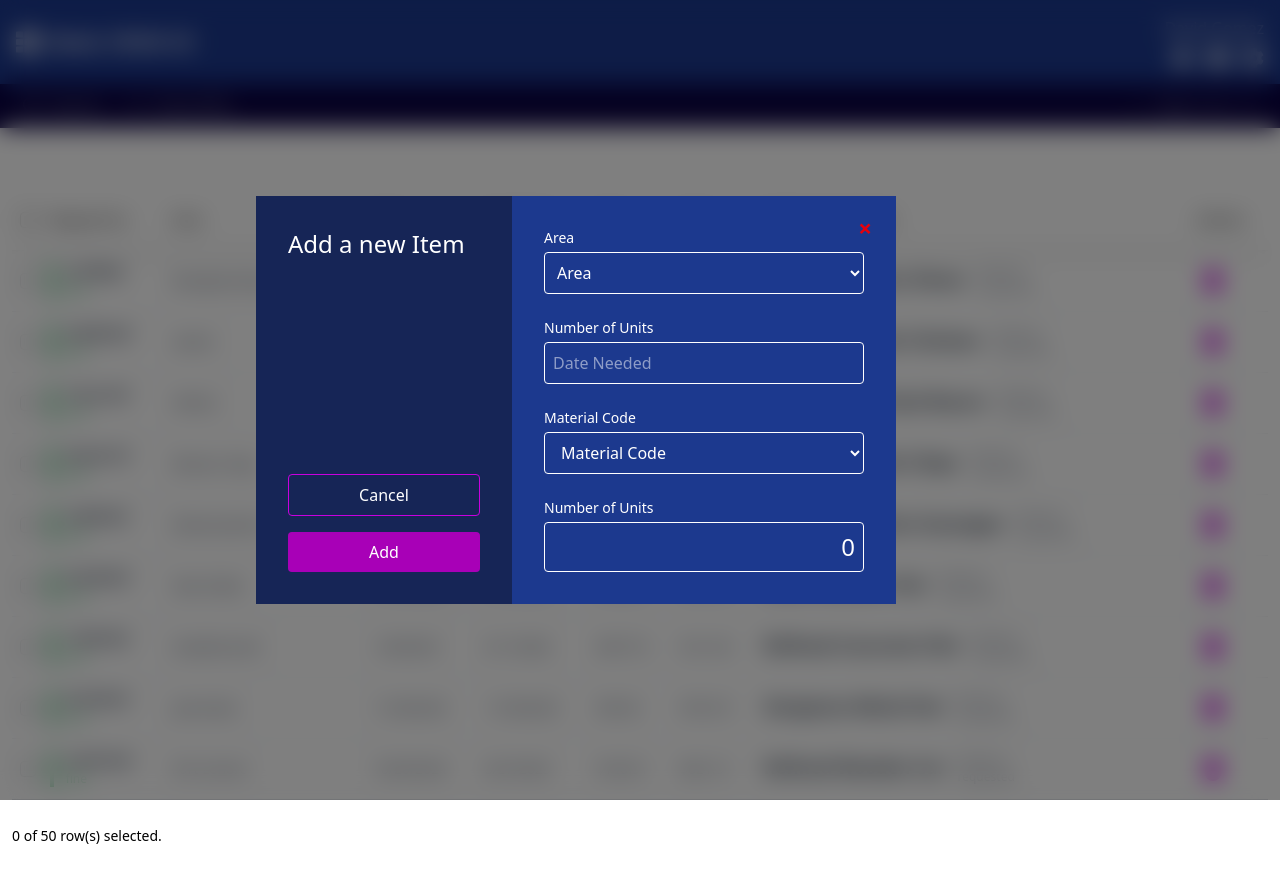
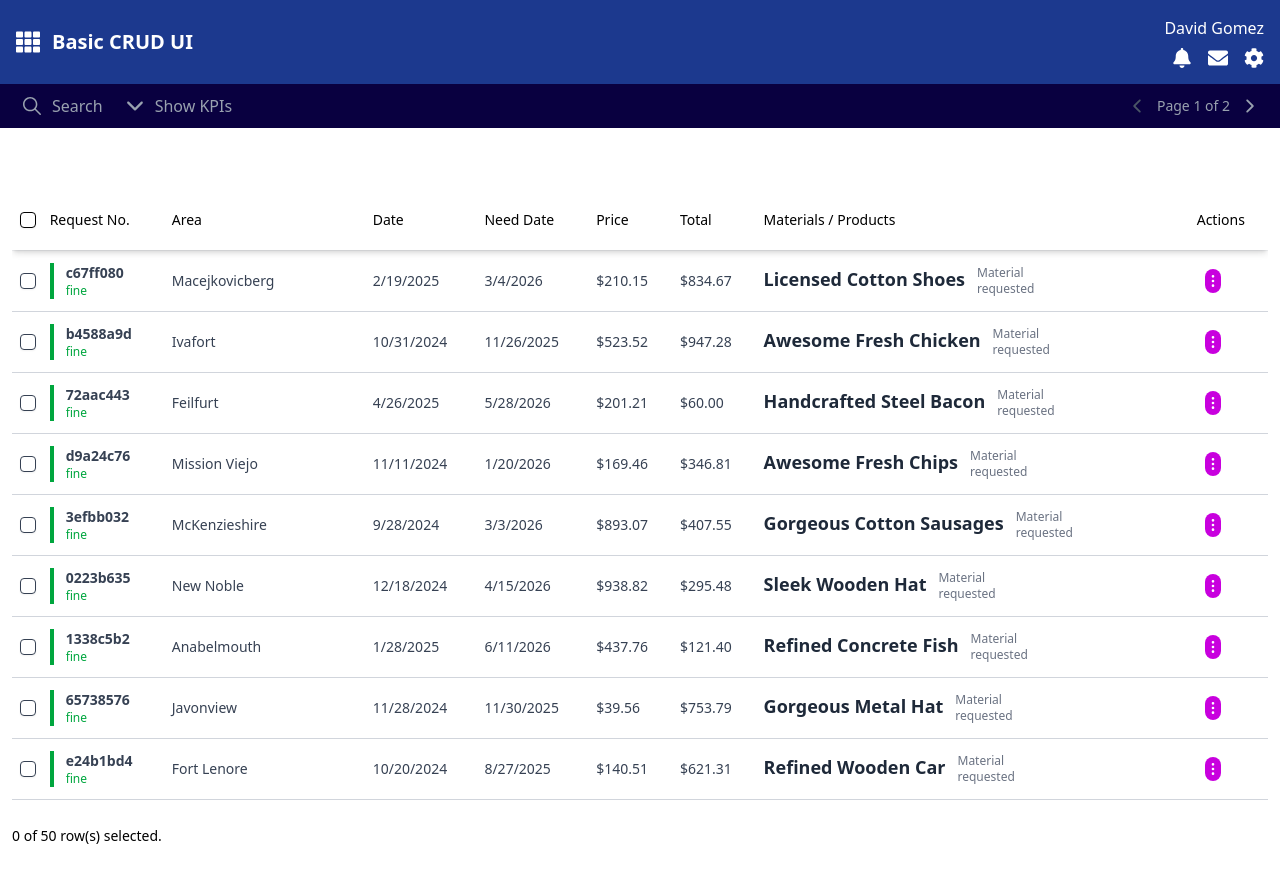
Before and after one commit to Ibrahim-a-bdallah/CRUD-Operations, a React (Vite) app in the folder client/: page / in a window 1280 px wide. Shown: the top 882 px of the page. Built offline with nearby package versions, Linux system fonts and the light colour scheme.

Commit message:
delet button

```diff
--- a/client/package.json
+++ b/client/package.json
@@ -18,6 +18,7 @@
     "@reduxjs/toolkit": "^2.8.2",
     "@tailwindcss/vite": "^4.1.11",
     "@tanstack/react-table": "^8.21.3",
+    "axios": "^1.11.0",
     "class-variance-authority": "^0.7.1",
     "clsx": "^2.1.1",
     "lottie-react": "^2.4.1",
--- a/client/src/Layouts/MainLayouts.jsx
+++ b/client/src/Layouts/MainLayouts.jsx
@@ -9,8 +9,8 @@ const MainLayouts = () => {
     <>
       <Header />
       <Outlet />
-      <Form />
-      <Succssed />
+      {/* <Form />
+      <Succssed /> */}
     </>
   );
 };
```
Also changed, not shown: client/src/Components/payments/page.jsx (+19 -0 lines), 1 other file (tests, documents, lock files or other folders).
